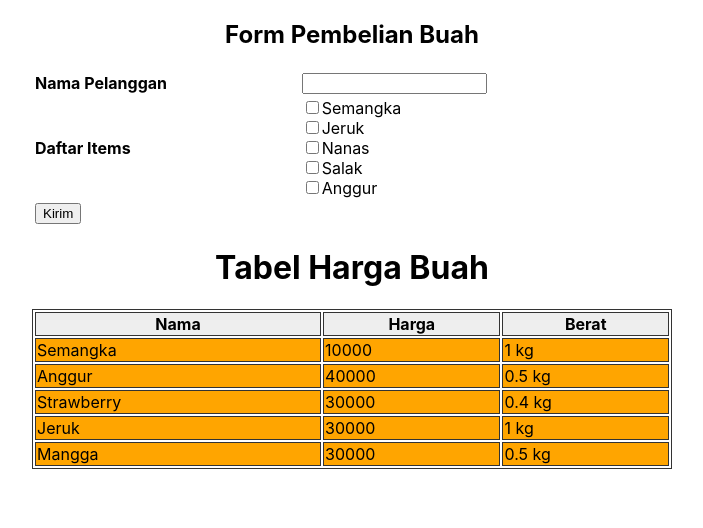
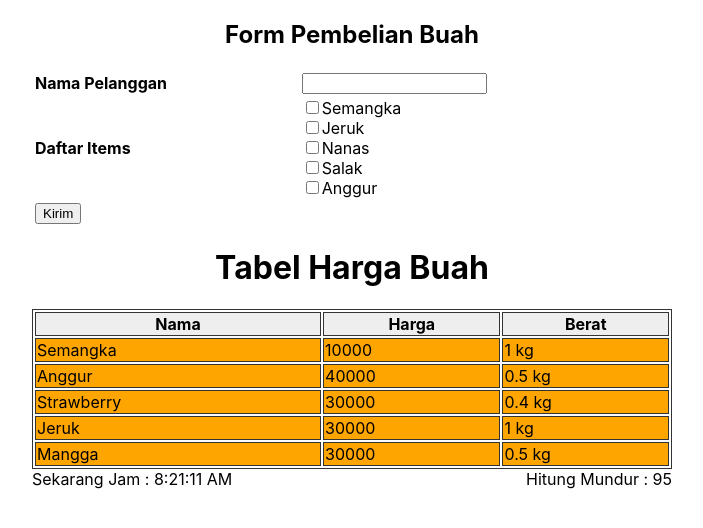
Before and after one commit to faytranevozter/sanbercode-reactjs-0820-2, a React (Create React App) app: page / in a window 1280 px wide. Shown: the top 528 px of the page, without its empty margins (288-991 px from the left). Built offline with nearby package versions, Linux system fonts and the light colour scheme.

Commit message:
tugas 11

```diff
--- a/package.json
+++ b/package.json
@@ -6,6 +6,7 @@
     "@testing-library/jest-dom": "^4.2.4",
     "@testing-library/react": "^9.3.2",
     "@testing-library/user-event": "^7.1.2",
+    "moment": "^2.27.0",
     "react": "^16.13.1",
     "react-dom": "^16.13.1",
     "react-scripts": "3.4.3"
--- a/src/App.js
+++ b/src/App.js
@@ -1,19 +1,23 @@
 import React from 'react';
 import './App.css';
-import Form from './Tugas-9/Form'
-import Table from './Tugas-10/Table'
+import Form from './Tugas-9/Form';
+import Table from './Tugas-10/Table';
+import LifeCycle from './Tugas-11/LifeCycle';
 
 function App() {
   return (
     <div className="box">
       <Form />
-      < Table data = {[
-        {nama: "Semangka", harga: 10000, berat: 1000},
-        {nama: "Anggur", harga: 40000, berat: 500},
-        {nama: "Strawberry", harga: 30000, berat: 400},
-        {nama: "Jeruk", harga: 30000, berat: 1000},
-        {nama: "Mangga", harga: 30000, berat: 500}
-      ]} />
+      <Table
+        data={[
+          { nama: 'Semangka', harga: 10000, berat: 1000 },
+          { nama: 'Anggur', harga: 40000, berat: 500 },
+          { nama: 'Strawberry', harga: 30000, berat: 400 },
+          { nama: 'Jeruk', harga: 30000, berat: 1000 },
+          { nama: 'Mangga', harga: 30000, berat: 500 }
+        ]}
+      />
+      <LifeCycle />
     </div>
   );
 }
--- /dev/null
+++ b/src/Tugas-11/Clock.js
@@ -0,0 +1,41 @@
+import React, { Component } from 'react';
+import moment from 'moment';
+
+class Clock extends Component {
+  constructor(props) {
+    super(props);
+    this.state = {
+      clock: moment()
+    };
+  }
+
+  componentDidMount() {
+    this.timerID = setInterval(() => {
+      this.tick();
+    }, 1000);
+  }
+
+  componentWillUnmount() {
+    console.log('im about to die :(');
+    clearInterval(this.timerID);
+  }
+
+  tick() {
+    this.setState({
+      clock: moment()
+    });
+  }
+
+  render() {
+    const { clock } = this.state;
+    return (
+      <div>
+        {
+          `Sekarang Jam : ${clock.format('H:mm:ss A')}`
+        }
+      </div>
+    );
+  }
+}
+
+export default Clock;
--- /dev/null
+++ b/src/Tugas-11/Countdown.js
@@ -0,0 +1,17 @@
+import React, { Component } from 'react';
+
+class Countdown extends Component {
+  componentWillUnmount() {
+    console.log('Bye Countdown');
+  }
+
+  render() {
+    return (
+      <div style={{ textAlign: 'right' }}>
+        {`Hitung Mundur : ${this.props.countdown}`}
+      </div>
+    );
+  }
+}
+
+export default Countdown;
--- /dev/null
+++ b/src/Tugas-11/LifeCycle.js
@@ -0,0 +1,43 @@
+/* eslint-disable react/destructuring-assignment */
+import React, { Component } from 'react';
+import Clock from './Clock';
+import Countdown from './Countdown';
+
+class LifeCycle extends Component {
+  constructor(props) {
+    super(props);
+    this.state = {
+      display: true,
+      countdown: 100
+    };
+  }
+
+  componentDidMount() {
+    this.counter = setInterval(() => {
+      this.count();
+    }, 1000);
+  }
+
+  count() {
+    this.setState((prevState) => ({
+      countdown: prevState.countdown - 1
+    }));
+    if (this.state.countdown === 0) {
+      this.setState({
+        display: false
+      });
+      clearInterval(this.counter);
+    }
+  }
+
+  render() {
+    return (
+      <div style={{ display: 'flex', justifyContent: 'space-between' }}>
+        { this.state.display && <Clock /> }
+        { this.state.display && <Countdown countdown={this.state.countdown} /> }
+      </div>
+    );
+  }
+}
+
+export default LifeCycle;
```
Also changed, not shown: 1 other file (tests, documents, lock files or other folders).
